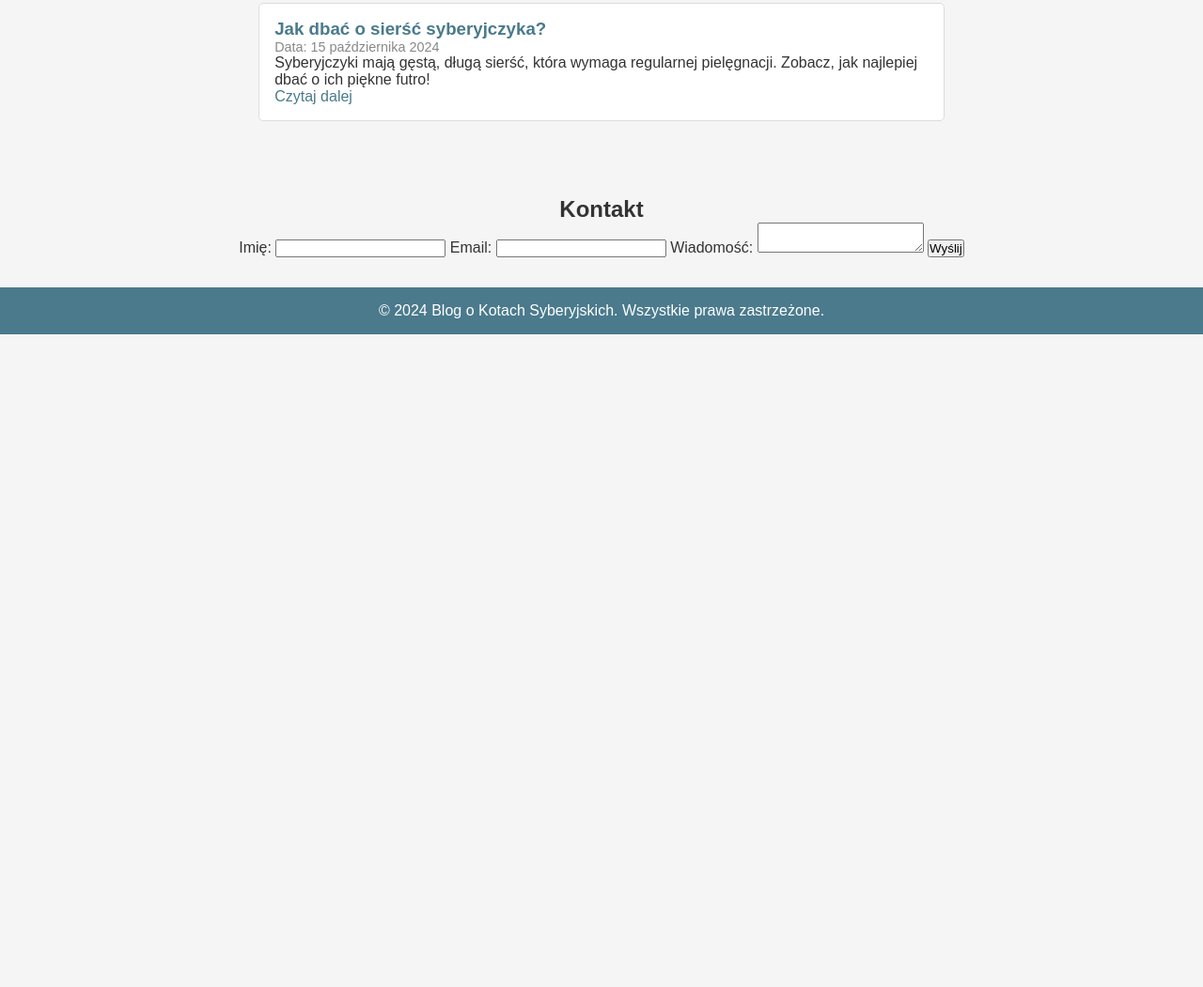
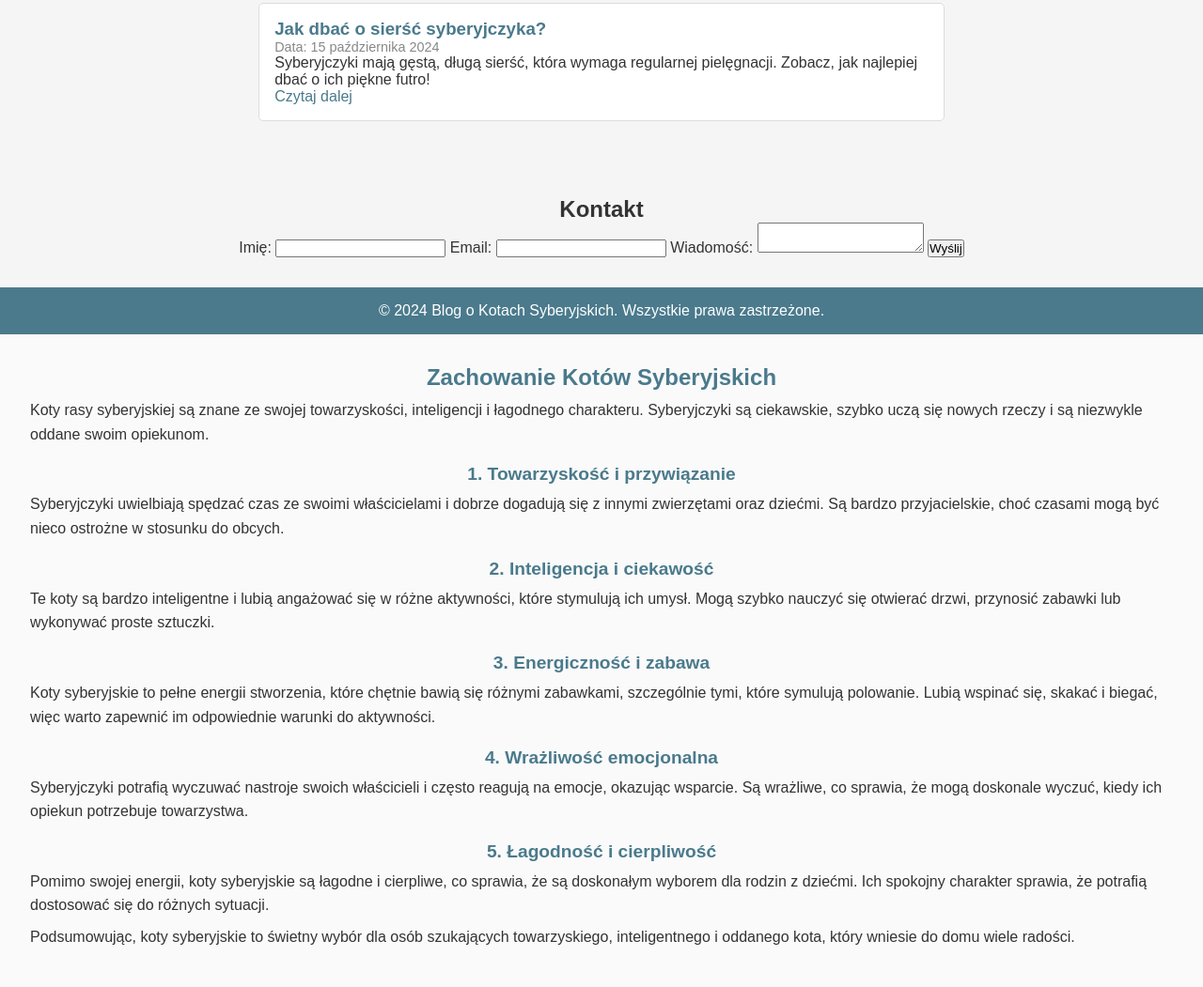
Before and after one commit to DDRW2005/Weso-e-syberyjczyki, a plain HTML site: page index.html in a window 1280 px wide. Shown: the part 524-1575 px from the top of the page at 94% size. Before the commit the page ends 880 px from the top, so only its background shows below. Drawn offline with Linux system fonts and the light colour scheme.

Commit message:
Update index.html

```diff
--- a/index.html
+++ b/index.html
@@ -79,3 +79,24 @@
     <script src="js/scripts.js"></script>
 </body>
 </html>
+<section id="behavior">
+    <h2>Zachowanie Kotów Syberyjskich</h2>
+    <p>Koty rasy syberyjskiej są znane ze swojej towarzyskości, inteligencji i łagodnego charakteru. Syberyjczyki są ciekawskie, szybko uczą się nowych rzeczy i są niezwykle oddane swoim opiekunom.</p>
+
+    <h3>1. Towarzyskość i przywiązanie</h3>
+    <p>Syberyjczyki uwielbiają spędzać czas ze swoimi właścicielami i dobrze dogadują się z innymi zwierzętami oraz dziećmi. Są bardzo przyjacielskie, choć czasami mogą być nieco ostrożne w stosunku do obcych.</p>
+
+    <h3>2. Inteligencja i ciekawość</h3>
+    <p>Te koty są bardzo inteligentne i lubią angażować się w różne aktywności, które stymulują ich umysł. Mogą szybko nauczyć się otwierać drzwi, przynosić zabawki lub wykonywać proste sztuczki.</p>
+
+    <h3>3. Energiczność i zabawa</h3>
+    <p>Koty syberyjskie to pełne energii stworzenia, które chętnie bawią się różnymi zabawkami, szczególnie tymi, które symulują polowanie. Lubią wspinać się, skakać i biegać, więc warto zapewnić im odpowiednie warunki do aktywności.</p>
+
+    <h3>4. Wrażliwość emocjonalna</h3>
+    <p>Syberyjczyki potrafią wyczuwać nastroje swoich właścicieli i często reagują na emocje, okazując wsparcie. Są wrażliwe, co sprawia, że mogą doskonale wyczuć, kiedy ich opiekun potrzebuje towarzystwa.</p>
+
+    <h3>5. Łagodność i cierpliwość</h3>
+    <p>Pomimo swojej energii, koty syberyjskie są łagodne i cierpliwe, co sprawia, że są doskonałym wyborem dla rodzin z dziećmi. Ich spokojny charakter sprawia, że potrafią dostosować się do różnych sytuacji.</p>
+
+    <p>Podsumowując, koty syberyjskie to świetny wybór dla osób szukających towarzyskiego, inteligentnego i oddanego kota, który wniesie do domu wiele radości.</p>
+</section>
```
